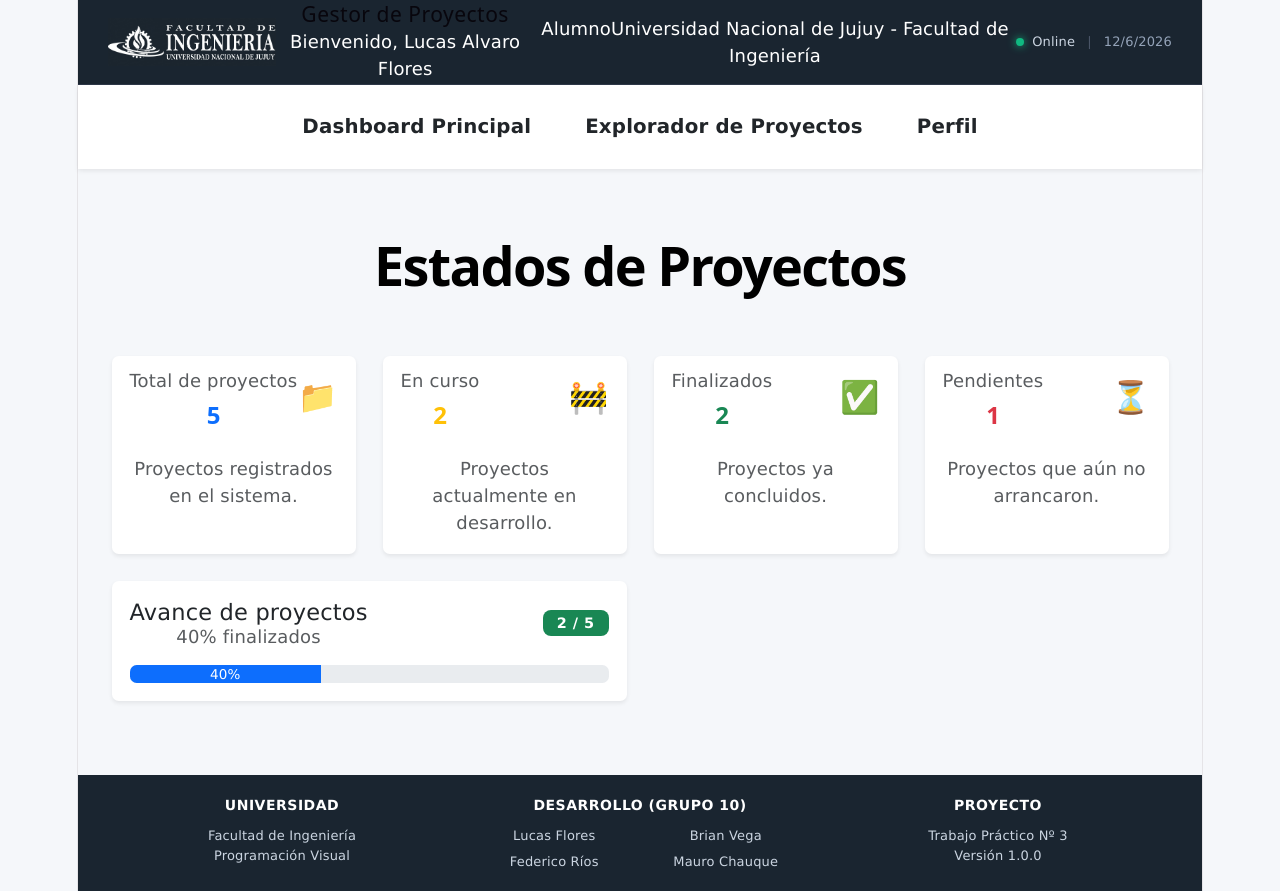
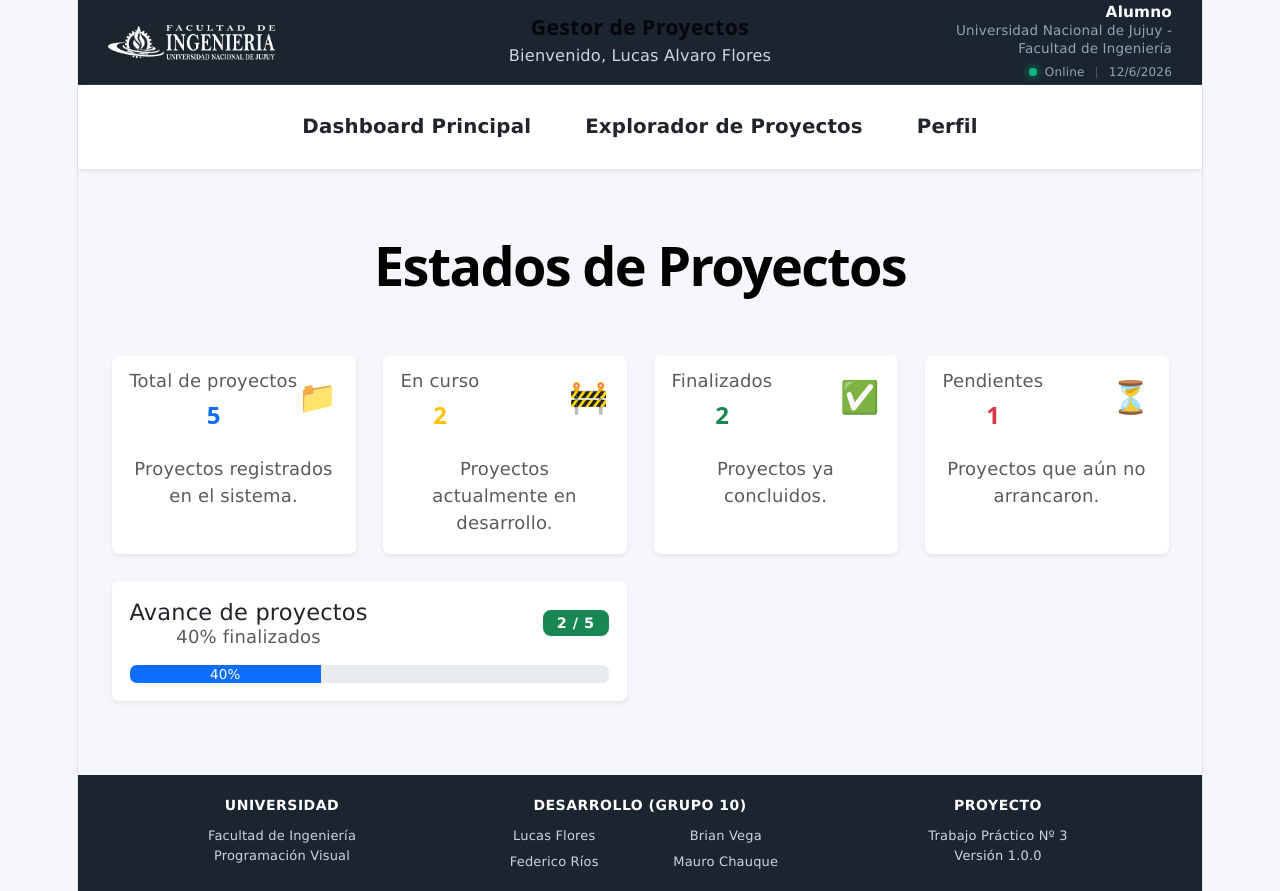
Before and after one commit to mitisbroken-debug/pv_tp3_grupo10, a React (Vite) app: page / in a window 1280 px wide. Built offline with nearby package versions, Linux system fonts and the light colour scheme.

Commit message:
corrigiendo diseño del Header

```diff
--- a/src/css/Header.css
+++ b/src/css/Header.css
@@ -1,10 +1,9 @@
-
 .main-header {
     background-color: #1a2530;
     display: flex;
     justify-content: space-between;
     align-items: center;
-    padding: 0 30px;
+    padding: 10px 30px;
     height: 85px;
     color: #ffffff;
     box-sizing: border-box;
@@ -14,6 +13,7 @@
 .header-left {
     display: flex;
     align-items: center;
+    flex: 1;
 }
 
 .header-logo-fi {
@@ -22,24 +22,58 @@
     object-fit: contain;
 }
 
+.header-center {
+    flex: 2;
+    text-align: center;
+}
+
 .header-center h1 {
     font-size: 21px;
-    font-weight: 500;
+    font-weight: 600;
     margin: 0;
     letter-spacing: 0.5px;
 }
 
+.header-subtitle {
+    margin: 4px 0 0;
+    font-size: 0.9rem;
+    color: #cbd5e1;
+}
+
 .header-right {
     display: flex;
-    align-items: center;
+    flex-direction: column;
+    align-items: flex-end;
+    gap: 6px;
+    flex: 1;
+}
+
+.user-summary {
+    text-align: right;
+    line-height: 1.3;
+    color: #cbd5e1;
+    font-size: 0.85rem;
+    display: flex;
+    flex-direction: column;
+    align-items: flex-end;
+}
+
+.user-role {
+    font-weight: 600;
+    color: #ffffff;
+}
+
+.user-institution {
+    font-size: 0.75rem;
+    color: #94a3b8;
 }
 
 .system-status {
     display: flex;
     align-items: center;
     gap: 8px;
-    font-size: 13px;
-    color: #cbd5e1;
+    font-size: 12px;
+    color: #94a3b8;
 }
 
 .status-dot {
@@ -56,7 +90,7 @@
 
 .status-divider {
     color: #4a5568;
-    margin: 0 4px;
+    margin: 0 2px;
 }
 
 .system-date {
```
